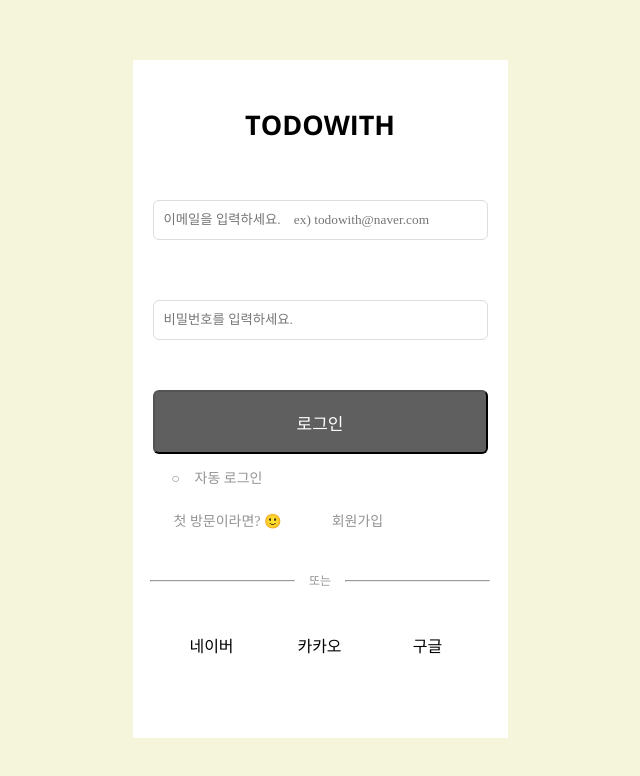
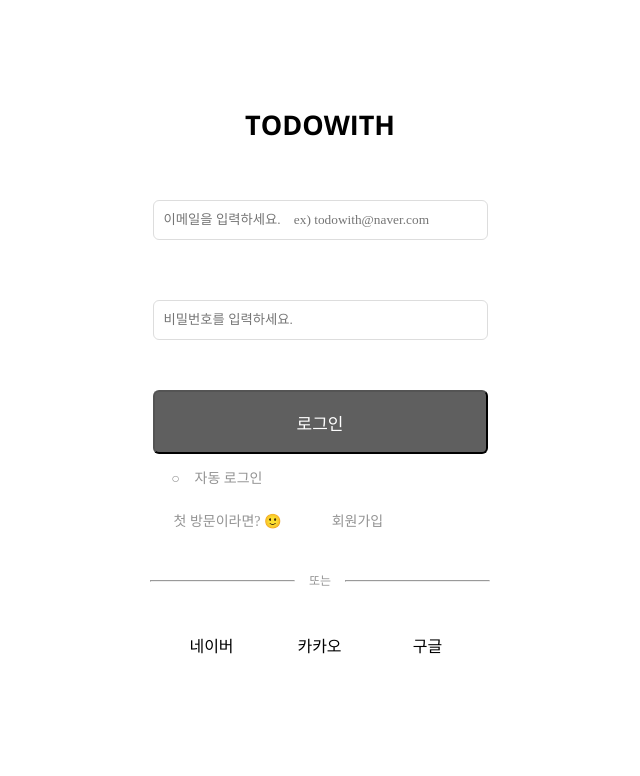
Before and after one commit to HanghaeE5/Front-end, a React (Create React App) app: page /login in a window 1280 px wide. Shown: the top 776 px of the page, without its empty margins (320-960 px from the left). Built offline with nearby package versions, Linux system fonts and the light colour scheme; a web font is replaced by a local one.

Commit message:
[refactor] layout 수정
- Layout -> NavLayout 수정
- NavLayout 불필요한 페이지에서 제거

```diff
--- a/src/App.tsx
+++ b/src/App.tsx
@@ -1,15 +1,30 @@
 import './App.css';
 
-import { ThemeProvider } from 'styled-components';
+import styled, { ThemeProvider } from 'styled-components';
 
 import { RouterSwitch } from './route/RouterSwitch';
 import { theme } from './theme';
 
+const ResponseContainer = styled.div`
+  display: flex;
+  flex-direction: column;
+  justify-content: space-between;
+  align-items: center;
+  margin: auto;
+  width: 100%;
+  height: 100%;
+  background-color: ${(props) => props.theme.mainColor};
+  box-sizing: border-box;
+  font-family: 'NotoMed';
+`;
+
 function App() {
   return (
-    <ThemeProvider theme={theme}>
-      <RouterSwitch />
-    </ThemeProvider>
+    <ResponseContainer>
+      <ThemeProvider theme={theme}>
+        <RouterSwitch />
+      </ThemeProvider>
+    </ResponseContainer>
   );
 }
 
--- a/src/component/Layout.tsx
+++ b/src/component/layout/NavLayout.tsx
@@ -1,30 +1,10 @@
-import { match } from 'assert';
 import { PropsWithChildren } from 'react';
-import { parseMutationArgs } from 'react-query/types/core/utils';
 import styled from 'styled-components';
 
-const ResponseContainer = styled.div`
-  display: flex;
-  flex-direction: column;
-  justify-content: space-between;
-  align-items: center;
-  margin: auto;
-  width: 100%;
-  height: 100%;
-  background-color: ${(props) => props.theme.mainColor};
-  box-sizing: border-box;
-  font-family: 'NotoMed';
-  div {
-    /* background-color: #c9e6f1; */
-    /* width: 90%;
-    height: 100%; */
-  }
-`;
-
-export const Layout = ({ children }: PropsWithChildren) => {
+export const NavLayout = ({ children }: PropsWithChildren) => {
   console.log(window.location.href);
   return (
-    <ResponseContainer>
+    <>
       {window.location.href.includes('login') ||
       window.location.href.includes('register') ||
       window.location.href.includes('Login') ||
@@ -39,6 +19,6 @@ export const Layout = ({ children }: PropsWithChildren) => {
           <footer>앱바</footer>
         </>
       )}
-    </ResponseContainer>
+    </>
   );
 };
--- a/src/page/Login.tsx
+++ b/src/page/Login.tsx
@@ -1,8 +1,6 @@
 import { useState } from 'react';
 import { useNavigate } from 'react-router';
 import styled from 'styled-components';
-
-import { Layout } from '../component/Layout';
 
 const RegisterContainer = styled.body`
   display: flex;
@@ -158,8 +156,6 @@ export const Login = () => {
   // }, []);
   const nav = useNavigate();
   return (
-    <Layout>
-      <body>
     <RegisterContainer>
       <FontBox width={168} height={24} margin={'52px auto 30px auto'}>
         <LogoFontBig>TODOWITH</LogoFontBig>
@@ -189,12 +185,7 @@ export const Login = () => {
           ''
         )}
       </FontBox>
-          <InputInfo
-            placeholder="비밀번호를 입력하세요."
-            type="password"
-            value={password}
-            onChange={onChange2}
-          ></InputInfo>
+      <InputInfo placeholder="비밀번호를 입력하세요." type="password" value={password} onChange={onChange2}></InputInfo>
       {email && password ? (
         <LoginBtn>
           <KoreanFont size={17} color="white">
@@ -281,7 +272,5 @@ export const Login = () => {
         </FontBox>
       </RowBox>
     </RegisterContainer>
-      </body>
-    </Layout>
   );
 };
--- a/src/page/Main.tsx
+++ b/src/page/Main.tsx
@@ -1,5 +1,5 @@
-import { Layout } from '../component/Layout';
+import { NavLayout } from '../component/layout/NavLayout';
 
 export const Main = () => {
-  return <Layout>메인페이지</Layout>;
+  return <NavLayout>메인페이지</NavLayout>;
 };
--- a/src/page/SignUpEmail.tsx
+++ b/src/page/SignUpEmail.tsx
@@ -2,8 +2,6 @@ import { url } from 'inspector';
 import React, { useRef, useState } from 'react';
 import { useNavigate } from 'react-router';
 import styled from 'styled-components';
-
-import { Layout } from '../component/Layout';
 
 const RegisterContainer = styled.div`
   display: flex;
@@ -285,7 +283,7 @@ export const SignUpEmail = () => {
   const [view, setView] = useState<boolean>(true);
 
   return (
-    <Layout>
+    <>
       <HeaderContainer>
         <RowBox margin={'17px 0px 15px 0px'}>
           <IconBox
@@ -595,6 +593,6 @@ export const SignUpEmail = () => {
           </KoreanFont>
         </BtnBox>
       </RegisterContainer>
-    </Layout>
+    </>
   );
 };
--- a/src/page/SignUpSNS.tsx
+++ b/src/page/SignUpSNS.tsx
@@ -2,8 +2,6 @@ import { url } from 'inspector';
 import React, { useRef, useState } from 'react';
 import { useNavigate } from 'react-router';
 import styled from 'styled-components';
-
-import { Layout } from '../component/Layout';
 
 const RegisterContainer = styled.body`
   display: flex;
@@ -268,8 +266,7 @@ export const SignUpSNS = () => {
   const [view, setView] = useState<boolean>(true);
 
   return (
-    <Layout>
-      <header>
+    <>
       <HeaderContainer>
         <RowBox margin={'17px 0px 15px 0px'}>
           <FontBox width={110} height={27} margin={'0px 132px 0px 133px'}>
@@ -280,8 +277,6 @@ export const SignUpSNS = () => {
         </RowBox>
         <LineBox width={375} height={1} margin={'0'}></LineBox>
       </HeaderContainer>
-      </header>
-      <body>
       <RegisterContainer>
         <FontBox width={168} height={24} margin={'52px auto 0px auto'}>
           <LogoFontBig>TODOWITH</LogoFontBig>
@@ -349,7 +344,6 @@ export const SignUpSNS = () => {
           </BtnDisable>
         )}
       </RegisterContainer>
-      </body>
-    </Layout>
+    </>
   );
 };
```
Also changed, not shown: src/component/layout/HeaderLayout.tsx (renamed from src/component/HeaderLayout.tsx). Lines whose indentation alone changed are shown as unchanged.
